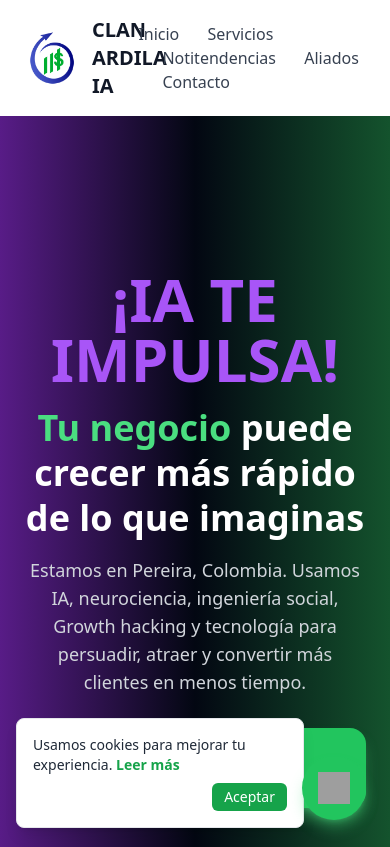
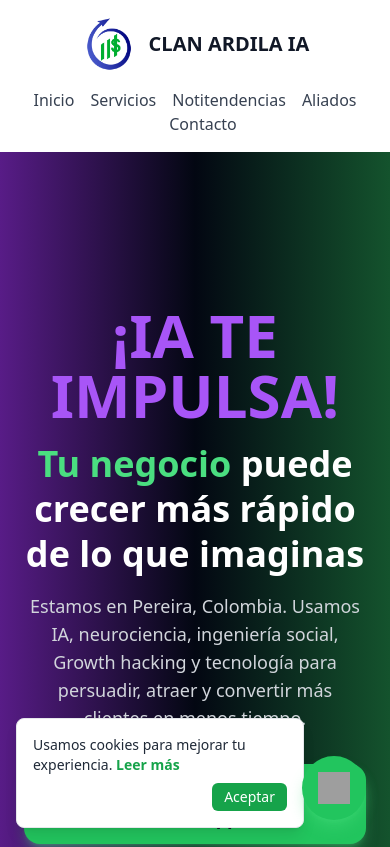
Before and after one commit to iamanamariaar/CLANARDILAIA, a plain HTML site: page index.html in a window 390 px wide. Shown: the top 847 px of the page. Drawn offline with nearby package versions, Linux system fonts and the light colour scheme; grey boxes are pictures that could not be loaded.

Commit message:
Add files via upload

```diff
--- a/index.html
+++ b/index.html
@@ -11,12 +11,12 @@
 <body class="bg-gray-950 text-white font-sans">
 
   <header class="bg-white shadow-md">
-    <div class="container mx-auto flex justify-between items-center py-4 px-6">
-      <div class="flex items-center space-x-3">
+    <div class="container mx-auto flex flex-col md:flex-row justify-between items-center py-4 px-6">
+        <div class="flex items-center space-x-3 mb-4 md:mb-0">
             <img src="logo.png" alt="Logo CLAN ARDILA IA" class="h-14">
-        <span class="text-xl font-bold text-gray-900">CLAN ARDILA IA</span>
+            <span class="text-xl font-bold text-gray-900 text-center">CLAN ARDILA IA</span>
         </div>
-      <nav class="space-x-6">
+        <nav class="space-x-4 sm:space-x-6 flex flex-wrap justify-center">
             <a href="#inicio" class="text-gray-700 hover:text-green-600">Inicio</a>
             <a href="#servicios" class="text-gray-700 hover:text-green-600">Servicios</a>
             <a href="#notitendencias" class="text-gray-700 hover:text-green-600">Notitendencias</a>
```
Lines whose indentation alone changed are shown as unchanged.
